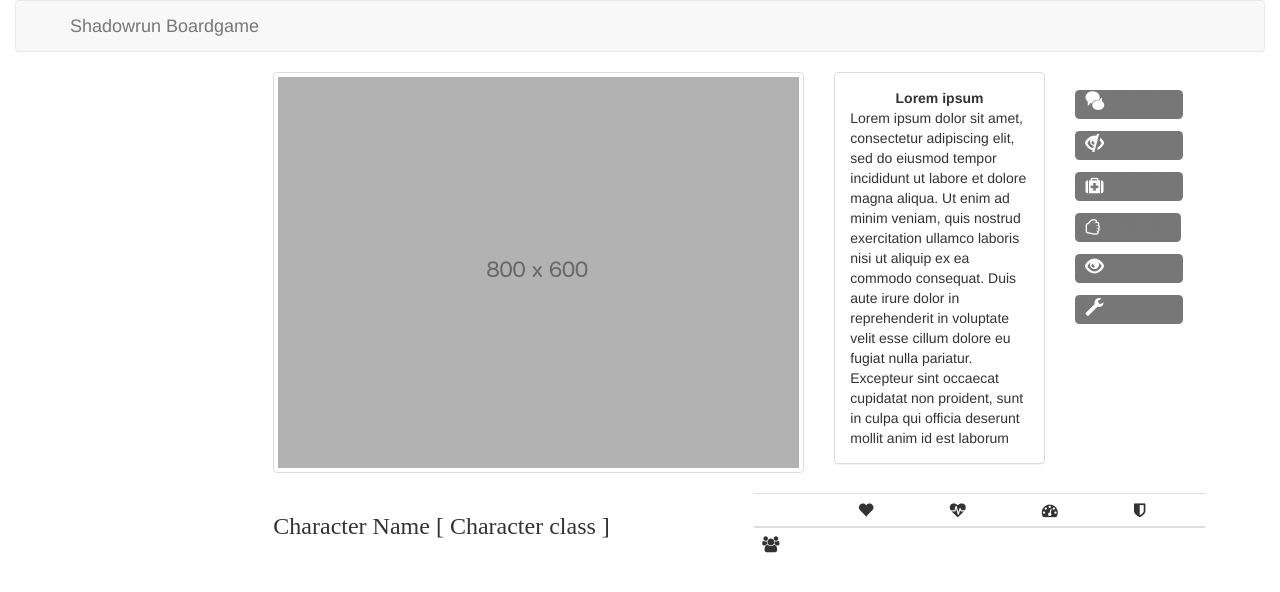
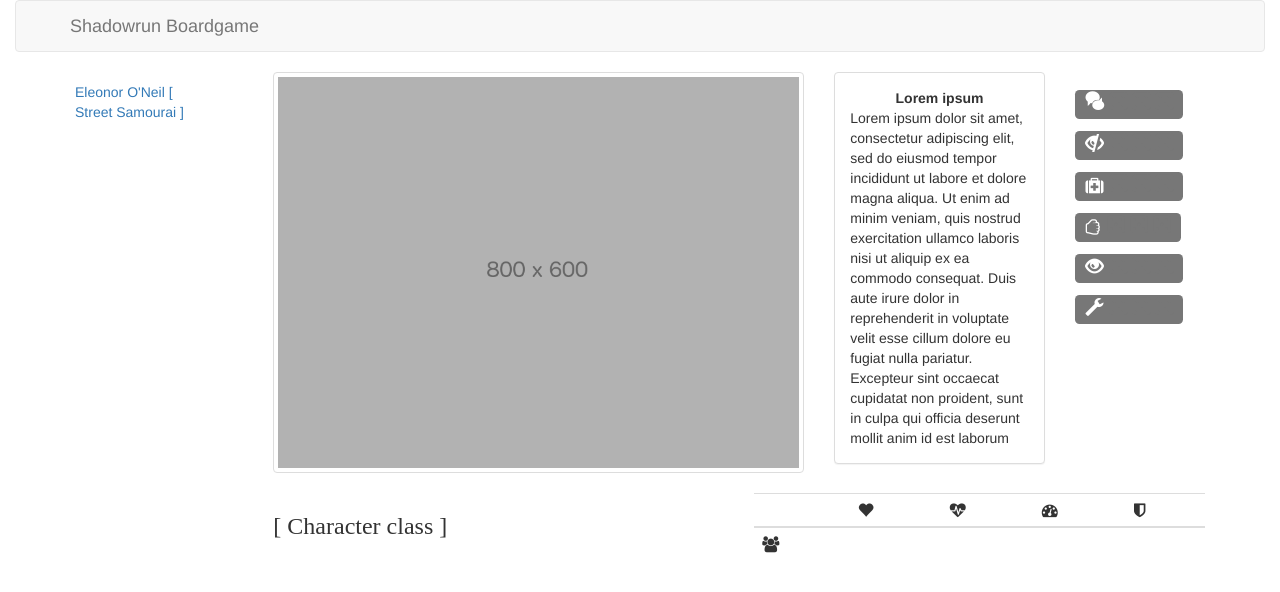
Before and after one commit to guillaume-philippon/guillaume-philippon.github.io, a Jekyll site: the page built from index.md, in a window 1280 px wide. Shown: the top 592 px of the page. Built offline with Jekyll 4.4.1, drawn with Linux system fonts in a browser that asks for light colours; nearby versions of some CDN libraries.

Commit message:
Tru to use collection

```diff
--- a/_config.yml
+++ b/_config.yml
@@ -1,5 +1,4 @@
 highlighter: rouge
-github: [Repository metadata]
 collections:
   characters:
     output: true
--- /dev/null
+++ b/_data/characters.yml
@@ -0,0 +1,3 @@
+- name: Eleonor O'Neil
+  class: Street Samourai
+  location: eleonor
--- a/_includes/character/sheet.html
+++ b/_includes/character/sheet.html
@@ -70,7 +70,7 @@
             <div class="row">
                 <div class="col-lg-6 col-md-8">
                     <h3 class="name_box">
-    <span id="name" class="sr-text">Character Name</span> [ <span id="class" class="sr-text">Character class</span> ]
+    <span id="name" class="sr-text">{{ site.characters.eleonor.name }}</span> [ <span id="class" class="sr-text">Character class</span> ]
 </h3>
 
                 </div>
--- a/_includes/character/sidebar.html
+++ b/_includes/character/sidebar.html
@@ -1,6 +1,5 @@
 <ul class="nav nav-sidebar" id="characters_sidebar">
-    {% for character_hash in site.characters %}
-    {% assign character = character_hash[1] %}
-    <li><a href="#">{{ character.name }} [ {{ character.class }} ]</a></li>
+    {% for character in site.data.characters %}
+    <li><a href="#" onClick="load_character('{{character.location}}')">{{ character.name }} [ {{ character.class }} ]</a></li>
     {% endfor %}
 </ul>
--- a/js/characters.js
+++ b/js/characters.js
@@ -1,16 +1,5 @@
-
-function sidebar_characters() {
-    return $.getJSON('/characters/?format=json', function(data) {
-        characters = ''
-        $.each(data.characters, function (idx, item){
-            characters += '<li><a href="#" onClick="load_character(\''+ item +'\')">' + item + '</a></li>'
-        })
-        $('#characters_sidebar').html(characters)
-    })
-};
-
 function load_character(name) {
-    return $.getJSON('/characters/' + name + '/?format=json', function(data){
+    return $.getJSON('/characters/' + name + '.json', function(data){
         $('#name').html(data.name)
         $('#class').html(data.class)
     })
```
